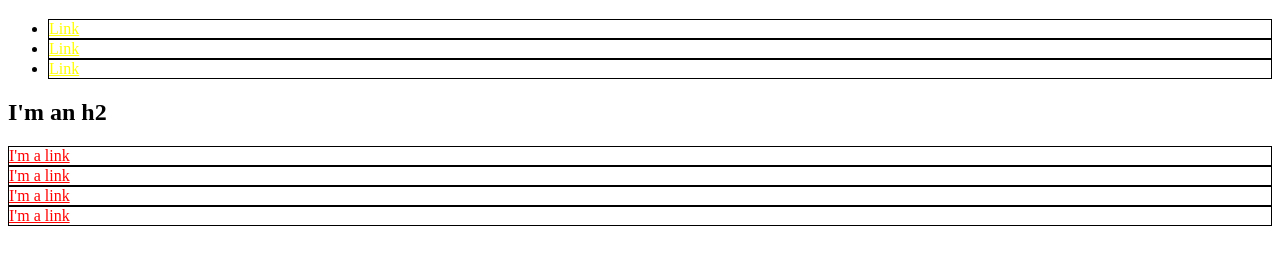
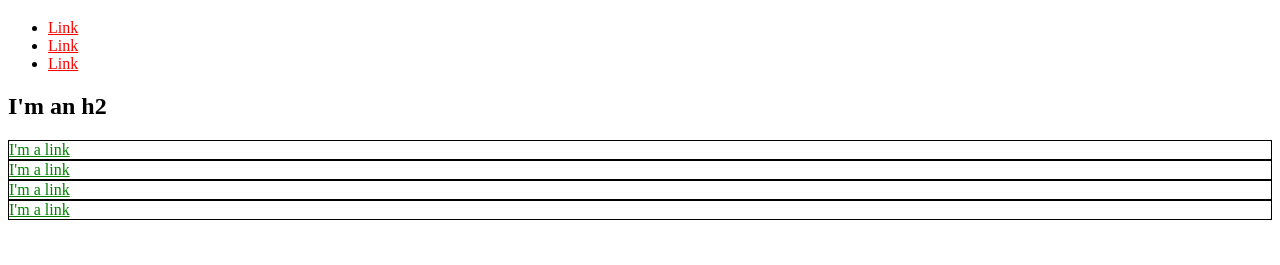
Before and after one commit to Iraneus/iraneus.github.io, a plain HTML site: page index.html in a window 1280 px wide. Shown: the part 61-326 px from the top of the page. Drawn offline with Linux system fonts and the light colour scheme.

Commit message:
Initialize repo

```diff
--- a/index.html
+++ b/index.html
@@ -3,52 +3,32 @@
   <head>
     <title>Test Page: Don't Panic</title>
     <meta charset="utf-8">
-    <style>
-        div {
-            border: 1px solid black;
-        }
-
-        a {
-            color: red;
-        }
-
-        li {
-            border: 1px solid black;
-        }
-
-        li a {
-            color: yellow;
-        }
-        d a {
-            color: green;
-        }
-    </style>
   </head>
   <body>
     <h1>I'm an h1</h1>
     <ul>
       <li>
-        <a href="https://example.com/">Link</a>
+        <a href="https://example.com/" style="color: red;">Link</a>
       </li>
       <li>
-        <a href="https://example.com/">Link</a>
+        <a href="https://example.com/" style="color: red;">Link</a>
       </li>
       <li>
-        <a href="https://example.com/">Link</a>
+        <a href="https://example.com/" style="color: red;">Link</a>
       </li>
     </ul>
     <h2>I'm an h2</h2>
-    <div>
-      <a href="https://example.com/">I'm a link</a>
+    <div style="border: 1px solid black;">
+      <a href="https://example.com/" style="color: green;">I'm a link</a>
     </div>
-    <div>
-      <a href="https://example.com/">I'm a link</a>
+    <div style="border: 1px solid black;">
+      <a href="https://example.com/" style="color: green;">I'm a link</a>
     </div>
-    <div>
-      <a href="https://example.com/">I'm a link</a>
+    <div style="border: 1px solid black;">
+      <a href="https://example.com/" style="color: green;">I'm a link</a>
     </div>
-    <div>
-      <a href="https://example.com/">I'm a link</a>
+    <div style="border: 1px solid black;">
+      <a href="https://example.com/" style="color: green;">I'm a link</a>
     </div>
   </body>
 </html>
```
Also changed, not shown: 1 other file.
